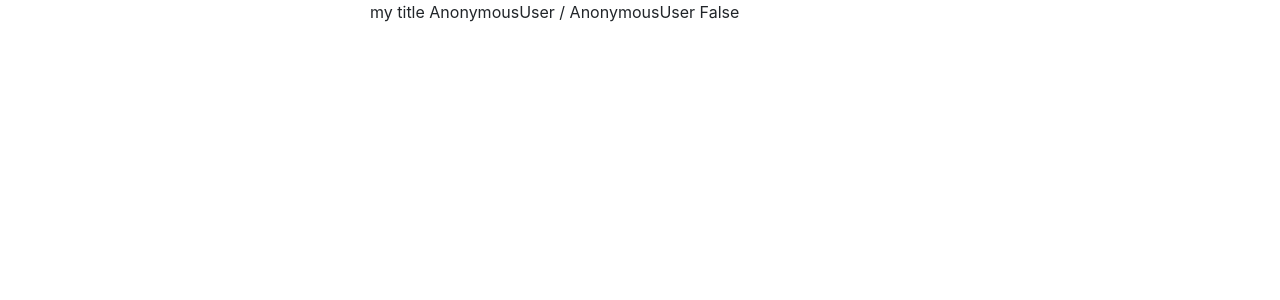
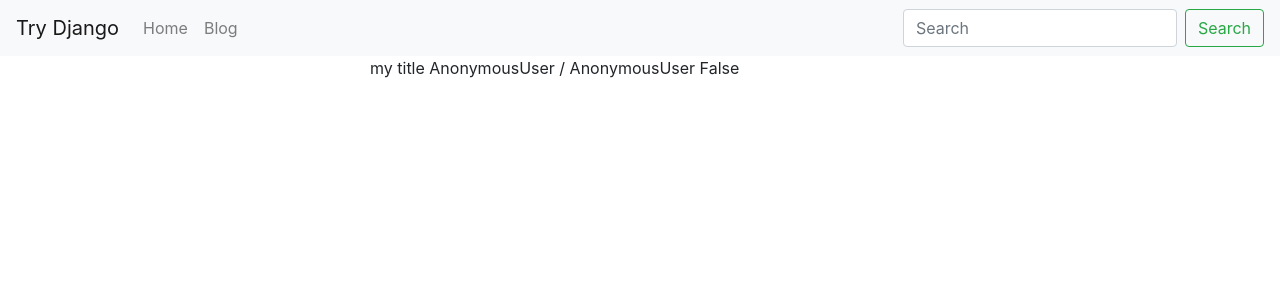
Before and after one commit to AlyMagged/e-commerce, a Django app: page / in a window 1280 px wide. Shown: the top 300 px of the page. Run offline with Django 3.2, Linux system fonts and the light colour scheme; some libraries are stand-ins or nearby versions.

Commit message:
include navbar

```diff
--- a/src/templates/base.html
+++ b/src/templates/base.html
@@ -8,9 +8,10 @@
     <!-- Bootstrap CSS -->
     <link rel="stylesheet" href="https://stackpath.bootstrapcdn.com/bootstrap/4.5.2/css/bootstrap.min.css" integrity="sha384-JcKb8q3iqJ61gNV9KGb8thSsNjpSL0n8PARn9HuZOnIxN0hoP+VmmDGMN5t9UJ0Z" crossorigin="anonymous">
 
-    <title>{% block head_title %}Replace this value {% endblock %}CFE</title>
+    <title>{% block head_title %}{% endblock %}CFE</title>
   </head>
   <body>
+    {% include 'navbar.html' %}
     <div class="container">
         <div class="row">
             <div class="col-6 mx-auto">
@@ -21,11 +22,6 @@
             </div>
         </div>
     </div>
-
-    <!-- Optional JavaScript -->
-    <!-- jQuery first, then Popper.js, then Bootstrap JS -->
-    <script src="https://code.jquery.com/jquery-3.5.1.slim.min.js" integrity="sha384-DfXdz2htPH0lsSSs5nCTpuj/zy4C+OGpamoFVy38MVBnE+IbbVYUew+OrCXaRkfj" crossorigin="anonymous"></script>
-    <script src="https://cdn.jsdelivr.net/npm/popper.js@1.16.1/dist/umd/popper.min.js" integrity="sha384-9/reFTGAW83EW2RDu2S0VKaIzap3H66lZH81PoYlFhbGU+6BZp6G7niu735Sk7lN" crossorigin="anonymous"></script>
-    <script src="https://stackpath.bootstrapcdn.com/bootstrap/4.5.2/js/bootstrap.min.js" integrity="sha384-B4gt1jrGC7Jh4AgTPSdUtOBvfO8shuf57BaghqFfPlYxofvL8/KUEfYiJOMMV+rV" crossorigin="anonymous"></script>
-  </body>
+  {% include 'js.html' %}
+</body>
 </html>
--- /dev/null
+++ b/src/templates/js.html
@@ -0,0 +1,6 @@
+
+<!-- Optional JavaScript -->
+<!-- jQuery first, then Popper.js, then Bootstrap JS -->
+<script src="https://code.jquery.com/jquery-3.5.1.slim.min.js" integrity="sha384-DfXdz2htPH0lsSSs5nCTpuj/zy4C+OGpamoFVy38MVBnE+IbbVYUew+OrCXaRkfj" crossorigin="anonymous"></script>
+<script src="https://cdn.jsdelivr.net/npm/popper.js@1.16.1/dist/umd/popper.min.js" integrity="sha384-9/reFTGAW83EW2RDu2S0VKaIzap3H66lZH81PoYlFhbGU+6BZp6G7niu735Sk7lN" crossorigin="anonymous"></script>
+<script src="https://stackpath.bootstrapcdn.com/bootstrap/4.5.2/js/bootstrap.min.js" integrity="sha384-B4gt1jrGC7Jh4AgTPSdUtOBvfO8shuf57BaghqFfPlYxofvL8/KUEfYiJOMMV+rV" crossorigin="anonymous"></script>
--- /dev/null
+++ b/src/templates/navbar.html
@@ -0,0 +1,22 @@
+<nav class="navbar navbar-expand-lg navbar-light bg-light">
+  <a class="navbar-brand" href="/">Try Django</a>
+  <button class="navbar-toggler" type="button" data-toggle="collapse" data-target="#navbarSupportedContent" aria-controls="navbarSupportedContent" aria-expanded="false" aria-label="Toggle navigation">
+    <span class="navbar-toggler-icon"></span>
+  </button>
+
+  <div class="collapse navbar-collapse" id="navbarSupportedContent">
+    <ul class="navbar-nav mr-auto">
+      <li class="nav-item">
+        <a class="nav-link" href="/">Home</a>
+      </li>
+      <li class="nav-item">
+        <a class="nav-link" href="/blog">Blog</a>
+      </li>
+
+    </ul>
+    <form class="form-inline my-2 my-lg-0">
+      <input class="form-control mr-sm-2" type="search" placeholder="Search" aria-label="Search">
+      <button class="btn btn-outline-success my-2 my-sm-0" type="submit">Search</button>
+    </form>
+  </div>
+</nav>
```
